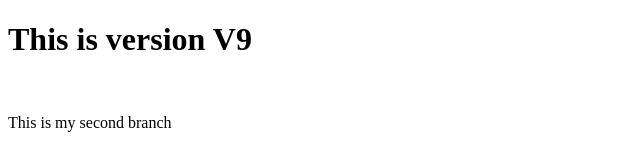
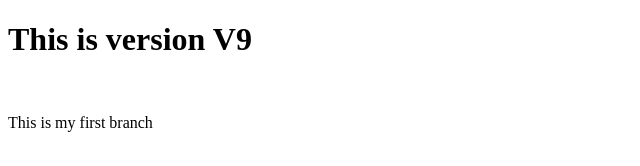
Before and after one commit to AkashGulati45/LearnGit, a plain HTML site: page index.html in a window 1280 px wide. Shown: the full height of the page, 0-640 px from the left. Drawn offline with Linux system fonts and the light colour scheme.

Commit message:
updated index.html

```diff
--- a/index.html
+++ b/index.html
@@ -7,6 +7,6 @@
 </head>
 <body>
     <h1>This is version V9</h1><br>
-    <p>This is my second branch</p>
+    <p>This is my first branch</p>
 </body>
 </html>
```
